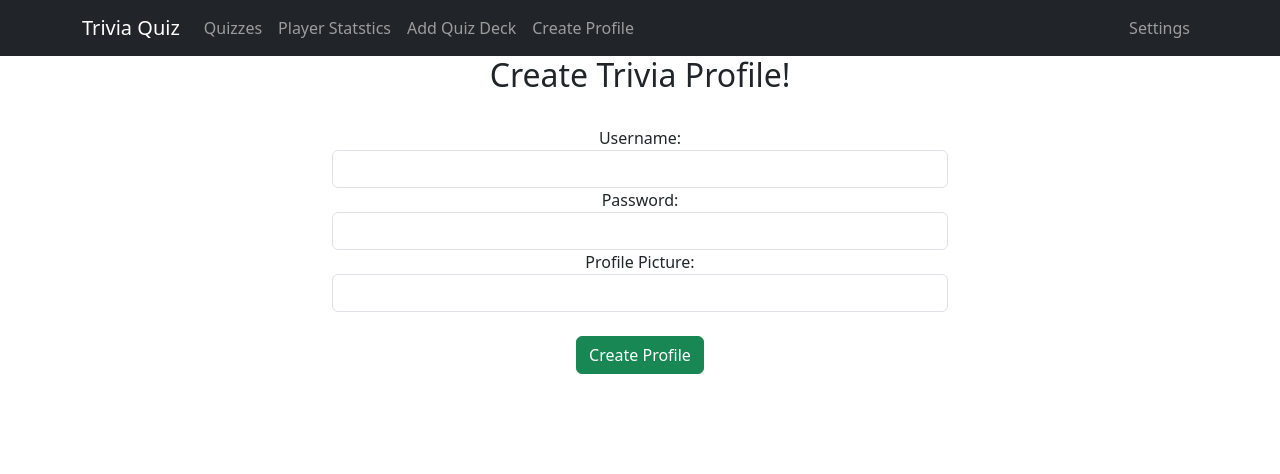
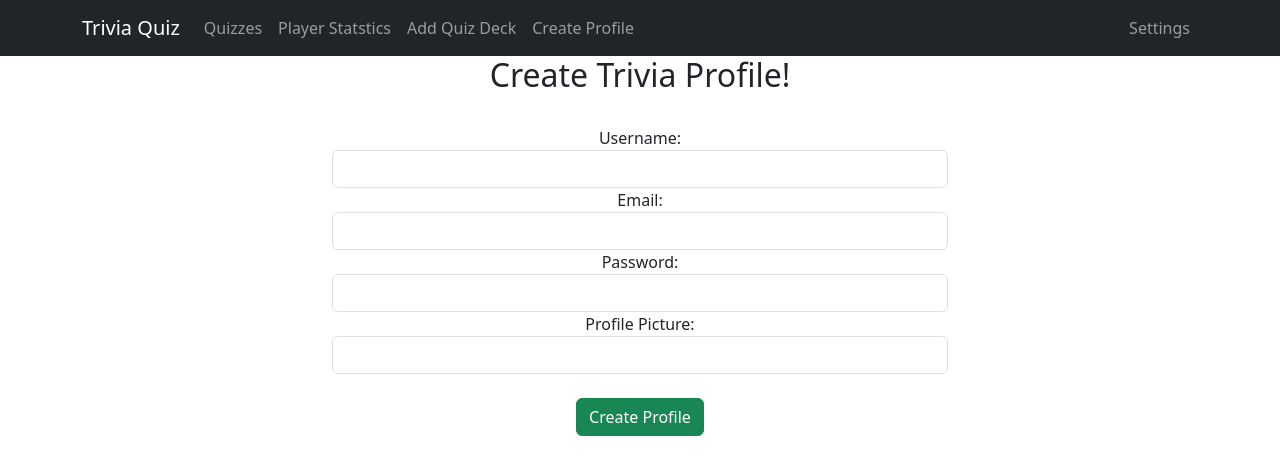
Before and after one commit to natashazywczyk/ProfessionalITProject, a React (Create React App) app: page /createprofile in a window 1280 px wide. Shown: the top 474 px of the page. Built offline with nearby package versions, Linux system fonts and the light colour scheme.

Commit message:
take in email field

```diff
--- a/src/components/CreateProfile.js
+++ b/src/components/CreateProfile.js
@@ -6,20 +6,34 @@ const CreateProfile = () => {
     //Information to be stored
     const [username, setUsername] = useState('');
     const [password, setPassword] = useState('');
+    const [email, setEmail] = useState('');
     const [profilePicture, setProfilePicture] = useState('');
-    const navigate = useNavigate(); // Initialize useNavigate
+    const navigate = useNavigate();
 
     const handleSubmit = (e) => {
         e.preventDefault();
-        const profile = { username, password, profilePicture, score: 0 };
-        console.log(profile);
+
+        // Create profile object with all fields
+        const profile = {
+            username,
+            email,     // Make sure email is included
+            password,
+            profilePicture,
+            score: 0,
+            uid: null  // Initialize uid as null
+        };
+
+        console.log('Sending profile:', profile); // Debug log
 
         axios.post('http://localhost:4000/api/profiles', profile)
         .then((res) => {
-          console.log(res.data);
-          navigate('/login'); // Redirect to LoginPage after successful profile creation
-      })
-      .catch((err) => console.log(err));
+            console.log('Server response:', res.data);
+            navigate('/login');
+        })
+        .catch((err) => {
+            console.error('Error creating profile:', err);
+            alert('Failed to create profile. Please try again.');
+        });
     }
 
     return (
@@ -34,6 +48,16 @@ const CreateProfile = () => {
                     className="form-control"
                     value={username}
                     onChange={(e) => { setUsername(e.target.value) }}
+                  />
+              </div>
+              <div className="form-group">
+                <label>Email: </label>
+                  <input
+                    type="email"
+                    className="form-control"
+                    value={email}
+                    onChange={(e) => { setEmail(e.target.value) }}
+                    required
                   />
               </div>
               <div className="form-group">
```
